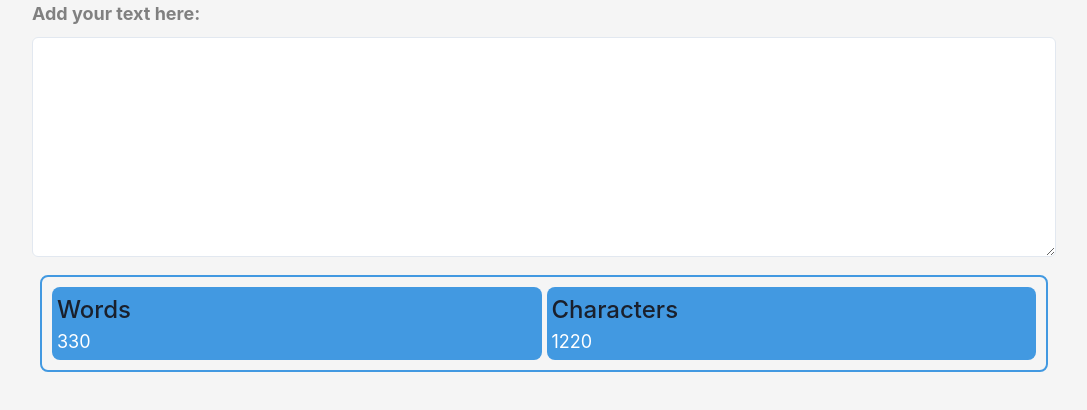
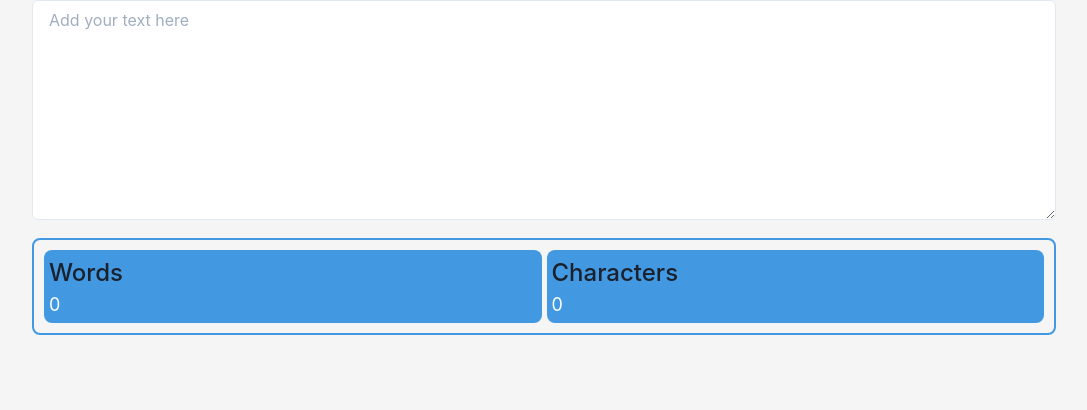
Before and after one commit to yli-yasir/word-counter, a React (Create React App) app: page / in a window 1280 px wide. Shown: the top 410 px of the page, without its empty margins (96-1183 px from the left). Built offline with nearby package versions, Linux system fonts and the light colour scheme.

Commit message:
merge functionality and UI

```diff
--- a/src/App.js
+++ b/src/App.js
@@ -1,16 +1,23 @@
 import InputField from "./components/Input";
-import { Text, Flex, Box } from "@chakra-ui/react";
-import Counter from "./components/Counter";
+import { Flex, Box } from "@chakra-ui/react";
+import CountStats from "./components/CountStats";
+import WordAccordion from "./components/WordAccordion";
+import { useState, useEffect } from "react";
+import useTextData from "./hooks/useTextData";
+function App() {
+  const [inputText, setInputText] = useState("");
+  const { topUsedWords, wordCount, charCount } = useTextData(inputText);
+  console.log(topUsedWords);
 
-function App() {
   return (
     <Box display={"flex"} justifyContent={"center"} bg={"#f5f5f5"} h={"100vh"}>
-      <Flex w={{ md: "80%", sm: "95%" }} direction={"column"} rowGap={"10px"}>
-        <Text fontSize={18} color={"gray"} fontWeight={"bold"}>
-          Add your text here:
-        </Text>
-        <InputField />
-        <Counter wordsCount={"330"} charactersCount={1220} />
+      <Flex w={{ md: "80%", base: "95%" }} direction={"column"} rowGap={"10px"}>
+        <InputField
+          value={inputText}
+          onChange={(e) => setInputText(e.target.value)}
+        />
+        <CountStats wordCount={wordCount} charCount={charCount} />
+        <WordAccordion words={topUsedWords} />
       </Flex>
     </Box>
   );
--- a/src/components/Counter.jsx
+++ b/src/components/CountStats.jsx
@@ -2,12 +2,12 @@ import { Stat, StatLabel, StatNumber, StatGroup } from "@chakra-ui/react";
 
 import React from "react";
 
-const Counter = ({ wordsCount, charactersCount }) => {
+const CountStats = ({ charCount, wordCount }) => {
   return (
     <StatGroup
       borderRadius="lg"
       border={"2px"}
-      m="8px"
+      my="8px"
       borderColor="blue.400"
       p="10px"
     >
@@ -20,17 +20,17 @@ const Counter = ({ wordsCount, charactersCount }) => {
       >
         <StatLabel fontSize="2xl">Words</StatLabel>
         <StatNumber fontSize={"18px"} fontWeight={"normal"} color="white">
-          {wordsCount}
+          {wordCount}
         </StatNumber>
       </Stat>
       <Stat p="5px" bg="blue.400" borderRadius={"lg"}>
         <StatLabel fontSize="2xl">Characters</StatLabel>
         <StatNumber fontSize={"18px"} fontWeight={"normal"} color="white">
-          {charactersCount}
+          {charCount}
         </StatNumber>
       </Stat>
     </StatGroup>
   );
 };
 
-export default Counter;
+export default CountStats;
--- a/src/components/Input.jsx
+++ b/src/components/Input.jsx
@@ -1,8 +1,15 @@
 import React from "react";
 import { Textarea } from "@chakra-ui/react";
 
-const InputField = () => {
-  return <Textarea bg={"white"} h="220px" placeholder=" " size="lg" />;
+const InputField = (props) => {
+  return (
+    <Textarea
+      {...props}
+      bg={"white"}
+      h="220px"
+      placeholder="Add your text here"
+    />
+  );
 };
 
 export default InputField;
--- a/src/components/WordAccordion.jsx
+++ b/src/components/WordAccordion.jsx
@@ -5,9 +5,8 @@ export default function WordAccordion(props) {
   const { words, ...otherProps } = props;
   return (
     <Accordion {...otherProps}>
-      {words.map((word) => (
-        <WordAccordionItem key={word} word={word} />
-      ))}
+      {words &&
+        words.map((word) => <WordAccordionItem key={word} word={word} />)}
     </Accordion>
   );
 }
--- /dev/null
+++ b/src/hooks/useTextData.js
@@ -0,0 +1,23 @@
+import React from "react";
+import { getTextData } from "../utils";
+import { useEffect, useState } from "react";
+
+const useTextData = (text) => {
+  const [textData, setTextData] = useState({
+    wordCount: 0,
+    charCount: 0,
+    topUsedWords: [],
+  });
+
+  useEffect(() => {
+    const _textData = getTextData(text);
+    _textData.topUsedWords = _textData.topUsedWords.map(
+      ({ word, count }) => `${word} (${count})`
+    );
+    setTextData(_textData);
+  }, [text]);
+
+  return textData;
+};
+
+export default useTextData;
--- a/src/utils.js
+++ b/src/utils.js
@@ -17,7 +17,7 @@ export function aggregateWordSynoyms(wordData) {
 }
 
 export function getTextData(text) {
-  const words = text.match(/\w[\w-]*/g);
+  const words = text.match(/\w[\w-]*/g) || [];
   return {
     wordCount: words.length,
     charCount: text.length,
```
Also changed, not shown: 1 other file (tests, documents, lock files or other folders).
